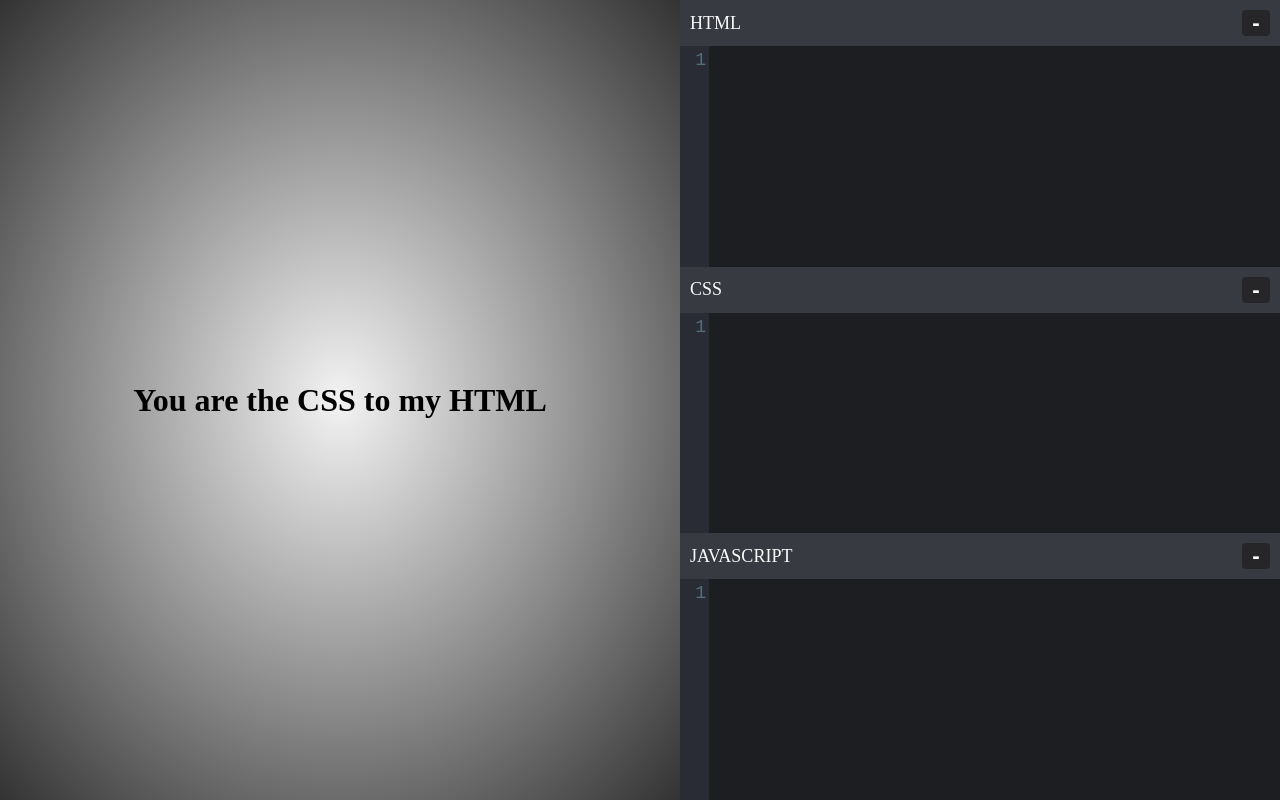
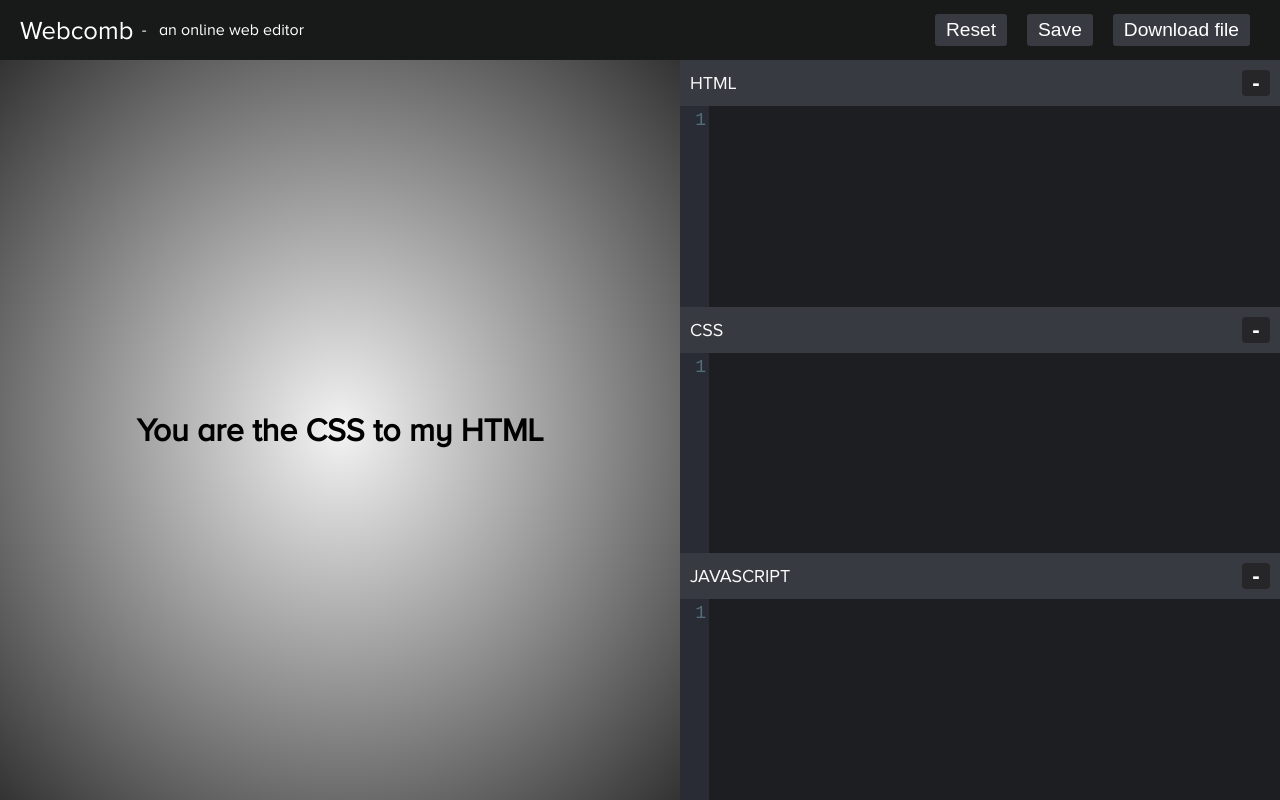
Before and after one commit to ncs-jss/Webcomb, a React (Create React App) app: page / in a window 1280 px wide. Built offline with nearby package versions, Linux system fonts and the light colour scheme.

Commit message:
navbar added

```diff
--- a/public/index.html
+++ b/public/index.html
@@ -8,7 +8,7 @@
   <meta name="theme-color" content="#000000" />
   <meta name="description" content="Web site created using create-react-app" />
   <link rel="apple-touch-icon" href="%PUBLIC_URL%/logo192.png" />
-  <title>JS-Playground</title>
+  <title>Webcomb - Pen</title>
 </head>
 
 <body>
--- a/src/App.css
+++ b/src/App.css
@@ -1,3 +1,8 @@
+@font-face {
+  font-family: proximaNova;
+  src: url(./assets/fonts/ProximaNovaRegular.ttf);
+}
+
 html {
   box-sizing: border-box;
 }
@@ -10,16 +15,47 @@ html {
   padding: 0;
 }
 
+body {
+  font-family: proximaNova, sans-serif;
+}
+
 .App {
   display: flex;
+  flex-direction: column;
+  height: 100vh;
+}
+
+.navbar {
+  height: 60px;
+  background-color: #171a18;
+  box-shadow: 0px 3px 6px #00000029;
+  color: white;
+  display: flex;
   justify-content: space-between;
-  flex-direction: row-reverse;
-  height: 100vh;
+  align-items: center;
+  padding: 0 20px;
+}
+
+.heading {
+  font-size: 1.6rem;
+  font-weight: 300;
+  display: flex;
+  justify-content: center;
+  align-items: center;
+}
+
+.heading span {
+  font-size: 1rem !important;
+}
+
+.main {
+  display: flex;
+  justify-content: space-between;
+  height: calc(100% - 60px);
 }
 
 .playground {
   width: 600px;
-  /* background-color: #1e1e2c; */
   display: flex;
   flex-direction: column;
 }
@@ -54,6 +90,7 @@ html {
   border-radius: 4px;
   font-weight: bolder;
   padding: 0;
+  cursor: pointer;
 }
 
 .react-codemirror2 {
@@ -67,11 +104,6 @@ html {
 
 .CodeMirror-scroll {
   background-color: #1d1e22;
-  /* padding-bottom: 0;
-  overflow: auto !important;
-  height: 100%;
-  outline: none;
-  position: relative; */
 }
 
 .CodeMirror-gutter {
@@ -116,18 +148,20 @@ html {
 
 .btn {
   color: white;
-  background-color: #454547;
-  padding: 2px 8px;
-  margin: 5px;
-  border: 1px solid #454547;
+  background-color: #373a41;
+  font-size: 1.2rem;
+  padding: 4px 10px;
+  margin-left: 10px;
+  margin-right: 10px;
+  border: 1px solid #373a41;
   transition: background 0.15s;
   cursor: pointer;
-  border-radius: 4px;
+  border-radius: 2.5px;
 }
 
 .btn:hover {
-  background: #1d1e22;
-  border-color: #1d1e22;
+  background: #393d49;
+  border-color: #393d49;
 }
 
 .btn:focus {
--- a/src/App.js
+++ b/src/App.js
@@ -5,6 +5,7 @@ import "./App.css";
 import DefaultWindow from "./components/DefaultWindow";
 import DisplayWindow from "./components/DisplayWindow";
 import CodeEditor from "./components/CodeEditor";
+import Navbar from "./components/Navbar";
 
 const App = () => {
   const codeMirrorOptions = {
@@ -55,7 +56,24 @@ const App = () => {
 
   return (
     <div className="App">
-      <section className="playground" style={view ? { display: "none" } : null}>
+      <Navbar reset={reset} save={saveToLocalStorage} />
+      <div className="main">
+        {html === ""
+          ? <DefaultWindow />
+          : <DisplayWindow
+              html={html}
+              css={css}
+              js={js}
+              reset={reset}
+              saveToLocalStorage={saveToLocalStorage}
+              view={view}
+              toggleView={toggleView}
+            />}
+
+        <section
+          className="playground"
+          style={view ? { display: "none" } : null}
+        >
           <CodeEditor
             langName="HTML"
             value={html}
@@ -81,18 +99,7 @@ const App = () => {
             setFn={setjs}
           />
         </section>
-
-      {html === ""
-        ? <DefaultWindow />
-        : <DisplayWindow
-            html={html}
-            css={css}
-            js={js}
-            reset={reset}
-            saveToLocalStorage={saveToLocalStorage}
-            view={view}
-            toggleView={toggleView}
-          />}
+      </div>
     </div>
   );
 };
--- a/src/components/CodeEditor.js
+++ b/src/components/CodeEditor.js
@@ -20,7 +20,6 @@ const CodeEditor = ({
   const [minimisedEditor, setminimisedEditor] = useState(false);
 
   const resizeEditor = () => {
-    console.log(numOfMinimisedScreens);
     if (numOfMinimisedScreens < 2 || minimisedEditor === true) {
       setminimisedEditor(!minimisedEditor);
       if (minimisedEditor) {
@@ -29,13 +28,12 @@ const CodeEditor = ({
         numOfMinimisedScreens++;
       }
     }
-    console.log(numOfMinimisedScreens);
   };
 
   return (
     <div
       className="code-editor"
-      style={minimisedEditor ? { height: "52px", overflow: "inherit" } : null}
+      style={minimisedEditor ? { height: "50px", overflow: "inherit" } : null}
     >
       <div className="editor-header">
         <span>
--- a/src/components/DisplayWindow.js
+++ b/src/components/DisplayWindow.js
@@ -1,30 +1,9 @@
 import React, { Fragment, useRef, useEffect } from "react";
 
-import { content, runCode } from "./runCode";
-import BottomButtons from "./BottomButtons";
+import { runCode } from "./downloadFile";
 
-const DisplayWindow = ({
-  html,
-  css,
-  js,
-  reset,
-  saveToLocalStorage,
-  view,
-  toggleView
-}) => {
+const DisplayWindow = ({ html, css, js }) => {
   const iframeRef = useRef(null);
-
-  // logic to download file
-  const downloadFile = () => {
-    const link = document.createElement("a");
-    const mimeType = "text/html" || "text/plain";
-    link.setAttribute("download", "index.html");
-    link.setAttribute(
-      "href",
-      "data:" + mimeType + ";charset=utf-8," + encodeURIComponent(content)
-    );
-    link.click();
-  };
 
   useEffect(
     () => {
@@ -38,20 +17,6 @@ const DisplayWindow = ({
       <section className="result">
         <iframe title="result" className="iframe" ref={iframeRef} />
       </section>
-
-      <div className="buttons-div">
-        {!view
-          ? <Fragment>
-              <BottomButtons children="Save" onClick={saveToLocalStorage} />
-              <BottomButtons children="Reset" onClick={reset} />
-            </Fragment>
-          : null}
-        <BottomButtons children="Download File" onClick={downloadFile} />
-        <BottomButtons
-          children="Toggle View"
-          onClick={() => toggleView(!view)}
-        />
-      </div>
     </div>
   );
 };
--- a/src/components/BottomButtons.js
+++ b/src/components/FuntionButton.js
@@ -1,6 +1,6 @@
 import React from "react";
 
-const BottomButtons = props => {
+const FuntionButton = props => {
   const { children, onClick } = props;
   return (
     <button className="btn" onClick={onClick}>
@@ -9,4 +9,4 @@ const BottomButtons = props => {
   );
 };
 
-export default BottomButtons;
+export default FuntionButton;
--- /dev/null
+++ b/src/components/Navbar.js
@@ -0,0 +1,23 @@
+import React from "react";
+
+import FuntionButton from "./FuntionButton";
+import { downloadFile } from "./downloadFile";
+
+const Navbar = ({ reset, save }) => {
+  return (
+    <div className="navbar">
+      <div className="logo">
+        <p className="heading">
+          Webcomb <span>&nbsp; - &nbsp; an online web editor</span>
+        </p>
+      </div>
+      <div className="buttons">
+        <FuntionButton children="Reset" onClick={reset} />
+        <FuntionButton children="Save" onClick={save} />
+        <FuntionButton children="Download file" onClick={downloadFile} />
+      </div>
+    </div>
+  );
+};
+
+export default Navbar;
--- a/src/components/runCode.js
+++ b/src/components/downloadFile.js
@@ -31,3 +31,15 @@ export const runCode = (iframeRef, html, css, js) => {
     document.close();
   }
 };
+
+// logic to download file
+export const downloadFile = () => {
+  const link = document.createElement("a");
+  const mimeType = "text/html" || "text/plain";
+  link.setAttribute("download", "index.html");
+  link.setAttribute(
+    "href",
+    "data:" + mimeType + ";charset=utf-8," + encodeURIComponent(content)
+  );
+  link.click();
+};
```
Also changed, not shown: src/assets/fonts/ProximaNovaRegular.ttf (added). Lines whose indentation alone changed are shown as unchanged.
